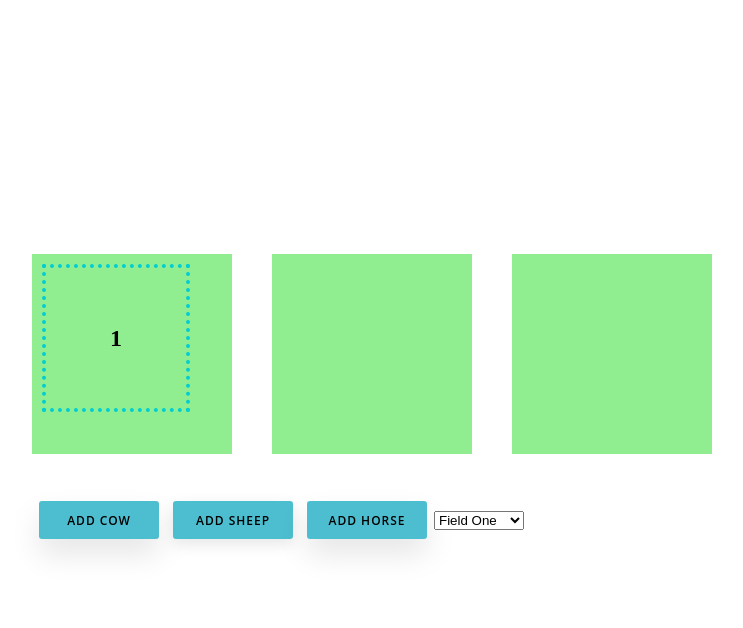
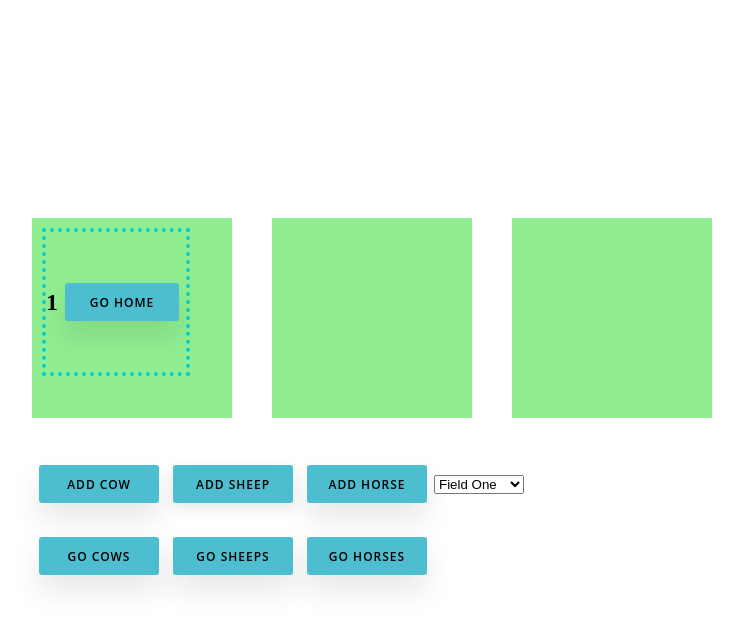
Before and after one commit to gretapos/liutas, a React (Create React App) app in the folder dziungles/: page / in a window 1280 px wide. Both pictures are taken after a click on the button "ADD SHEEP". Shown: the top 628 px of the page, without its empty margins (268-1011 px from the left). Built offline with nearby package versions, Linux system fonts and the light colour scheme.

Commit message:
group go home

```diff
--- a/dziungles/src/Components/FieldAnimal.jsx
+++ b/dziungles/src/Components/FieldAnimal.jsx
@@ -3,22 +3,25 @@ function FieldAnimal({ fieldAnimal, field, goHome }) {
 
     if (field === fieldAnimal.field && 'cow' === fieldAnimal.animal) {
         return (
-            <div className="cow" onClick={() => goHome(fieldAnimal.id)}>
+            <div className="cow">
                 <h2>{fieldAnimal.id}</h2>
+                <button onClick={() => goHome(fieldAnimal.id)}>Go home</button>
             </div>
         );
     }
     else if (field === fieldAnimal.field && 'sheep' === fieldAnimal.animal) {
         return (
-            <div className="sheep" onClick={() => goHome(fieldAnimal.id)}>
+            <div className="sheep">
                 <h2>{fieldAnimal.id}</h2>
+                <button onClick={() => goHome(fieldAnimal.id)}>Go home</button>
             </div>
         );
     }
     else if (field === fieldAnimal.field && 'horse' === fieldAnimal.animal) {
         return (
-            <div className="horse" onClick={() => goHome(fieldAnimal.id)}>
+            <div className="horse">
                 <h2>{fieldAnimal.id}</h2>
+                <button onClick={() => goHome(fieldAnimal.id)}>Go home</button>
             </div>
         );
     }
--- a/dziungles/src/app.jsx
+++ b/dziungles/src/app.jsx
@@ -17,7 +17,6 @@ function App() {
         });
         setField(fieldCopy);
         localStorage.setItem('animals', JSON.stringify(fieldCopy))
-        console.log(fieldCopy);
     }
 
     const selectField = e => {
@@ -26,11 +25,21 @@ function App() {
 
     const goHome = (id) => {
         const fieldCopy = field.slice();
-        fieldCopy.forEach((a, i) => {
-            if (a.id === id) {
-                fieldCopy.splice(i, 1);
+        const ind = fieldCopy.findIndex(e => e.id === id);
+        fieldCopy.splice(ind, 1);
+        setField(fieldCopy);
+        localStorage.setItem('animals', JSON.stringify(fieldCopy))
+    }
+
+    const groupGoHome = (group) => {
+        const fieldCopy = field.slice();
+        while(true) {
+            const ind = fieldCopy.findIndex(e => e.animal === group);
+            if (ind < 0) {
+                break;
             }
-        });
+            fieldCopy.splice(ind, 1);
+        }
         setField(fieldCopy);
         localStorage.setItem('animals', JSON.stringify(fieldCopy))
     }
@@ -67,6 +76,11 @@ function App() {
                     <option value={3}>Field Three</option>
                 </select>
             </div>
+            <div className="buttons-holder">
+                <button onClick={() => groupGoHome('cow')}>Go cows</button>
+                <button onClick={() => groupGoHome('sheep')}>Go sheeps</button>
+                <button onClick={() => groupGoHome('horse')}>Go horses</button>
+            </div>
         </>
     );
 
--- a/dziungles/src/index.scss
+++ b/dziungles/src/index.scss
@@ -238,6 +238,10 @@ button {
             h2 {
                 transform: rotate(-45deg);
             }
+            button {
+                transform: rotate(-45deg);
+                margin-left: 84px;
+            }
         }
     }
 }
```
